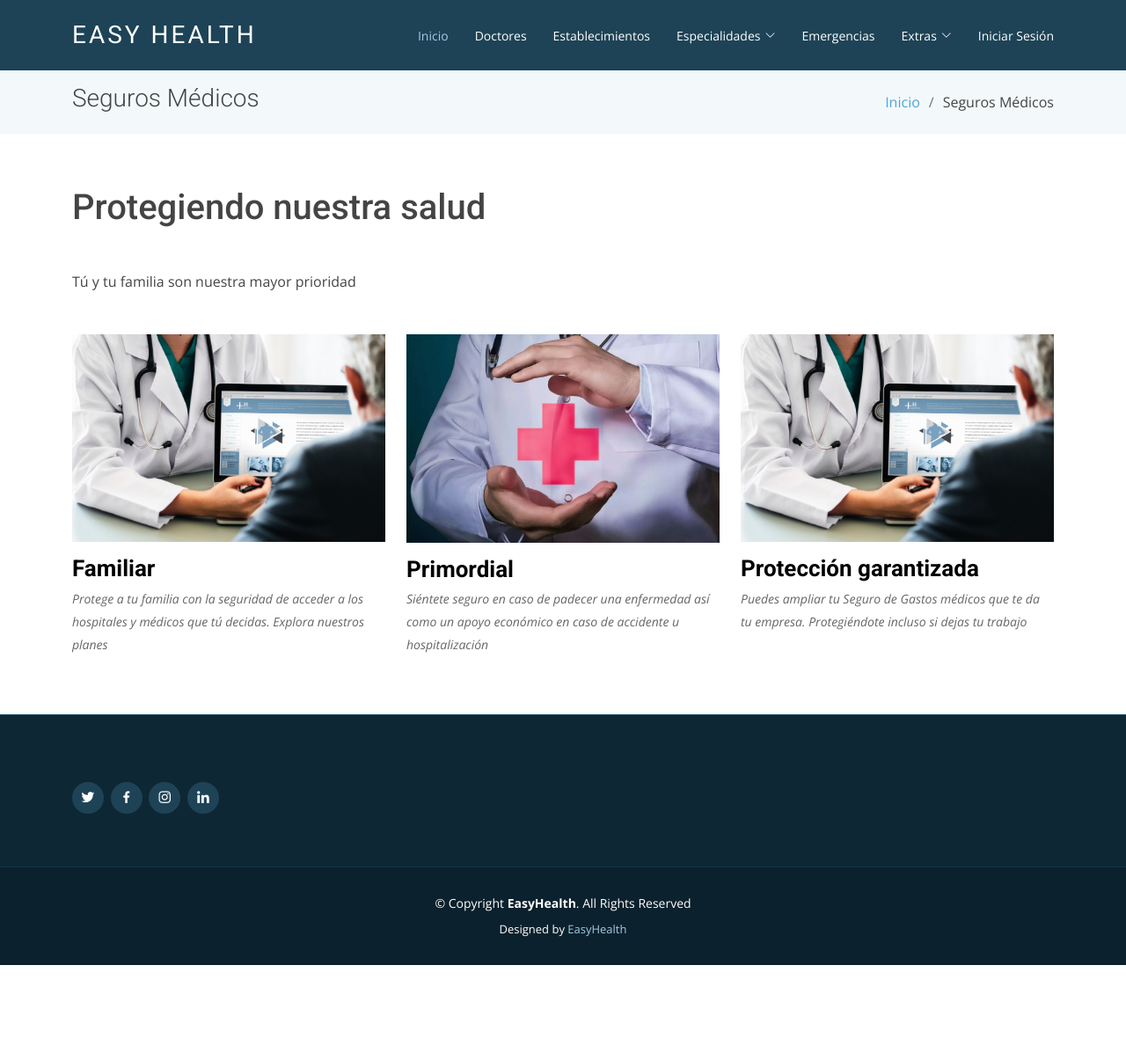
After one commit to RoboG-11/easy-health-project, a PHP site: page /GUI_SegurosMedicos.php in a window 1280 px wide. The commit adds this page. Shown: the whole page at 88% size. Run offline with PHP 8.4, Linux system fonts and the light colour scheme.

Commit message:
feat: Se añade la interfaz de seguros médicos con sus respectivos estilos e imágenes

```diff
--- /dev/null
+++ b/View/GUI_SegurosMedicos.php
@@ -0,0 +1,140 @@
+<!DOCTYPE html>
+<html lang="en">
+
+<head>
+    <meta charset="utf-8">
+    <meta content="width=device-width, initial-scale=1.0" name="viewport">
+
+    <title>Easy Health</title>
+    <meta content="" name="description">
+    <meta content="" name="keywords">
+
+    <!-- Favicons -->
+    <link href="assets/img/favicon.png" rel="icon">
+    <link href="assets/img/apple-touch-icon.png" rel="apple-touch-icon">
+
+    <!-- Google Fonts -->
+    <link href="https://fonts.googleapis.com/css?family=Open+Sans:300,300i,400,400i,600,600i,700,700i|Roboto:300,300i,400,400i,500,500i,700,700i&display=swap" rel="stylesheet">
+
+    <!-- Vendor CSS Files -->
+    <link href="assets/vendor/animate.css/animate.min.css" rel="stylesheet">
+    <link href="assets/vendor/aos/aos.css" rel="stylesheet">
+    <link href="assets/vendor/bootstrap/css/bootstrap.min.css" rel="stylesheet">
+    <link href="assets/vendor/bootstrap-icons/bootstrap-icons.css" rel="stylesheet">
+    <link href="assets/vendor/boxicons/css/boxicons.min.css" rel="stylesheet">
+    <link href="assets/vendor/glightbox/css/glightbox.min.css" rel="stylesheet">
+    <link href="assets/vendor/swiper/swiper-bundle.min.css" rel="stylesheet">
+
+    <!-- Template Main CSS File -->
+    <link href="assets/css/style.css" rel="stylesheet">
+
+    <!-- =======================================================
+  * Template Name: View - v4.11.0
+  * Template URL: https://bootstrapmade.com/free-bootstrap-template-corporate-moderna/
+  * Author: BootstrapMade.com
+  * License: https://bootstrapmade.com/license/
+  ======================================================== -->
+</head>
+
+<body>
+
+    <?php
+    include 'header.php';
+    ?>
+
+    <main id="main">
+
+        <!-- ======= Our Team Section ======= -->
+        <section class="breadcrumbs">
+            <div class="container">
+
+                <div class="d-flex justify-content-between align-items-center">
+                    <h2>Seguros Médicos</h2>
+                    <ol>
+                        <li><a href="index.html">Inicio</a></li>
+                        <li>Seguros Médicos</li>
+                    </ol>
+                </div>
+
+            </div>
+        </section><!-- End Our Team Section -->
+
+        <!-- ======= Team Section ======= -->
+        <section class="seguros" data-aos="fade-up" data-aos-easing="ease-in-out" data-aos-duration="500">
+            <div class="container">
+                <div class="row">
+                    <h1 class="mb-5">Protegiendo nuestra salud</h1>
+                    <p class="mb-5">Tú y tu familia son nuestra mayor prioridad</p>
+                    <div class="col-lg-4 col-md-6 d-flex align-items-stretch">
+                        <a href="" class="seguro">
+                            <div class="seguro-img">
+                                <img src="assets/img/insurance/seguro1.jpg" class="img-fluid" alt="">
+                            </div>
+                            <div class="seguro-info">
+                                <h4>Familiar</h4>
+                                <p>Protege a tu familia con la seguridad de acceder a los hospitales y
+                                    médicos que tú decidas. Explora nuestros planes</p>
+                            </div>
+                        </a>
+                    </div>
+                    <div class="col-lg-4 col-md-6 d-flex align-items-stretch">
+                        <a href="" class="seguro">
+                            <div class="seguro-img">
+                                <img src="assets/img/insurance/seguro2.jpg" class="img-fluid" alt="">
+                            </div>
+                            <div class="seguro-info">
+                                <h4>Primordial</h4>
+                                <p>Siéntete seguro en caso de padecer una enfermedad así como un apoyo
+                                    económico en caso de accidente u hospitalización</p>
+                            </div>
+                        </a>
+                    </div>
+                    <div class="col-lg-4 col-md-6 d-flex align-items-stretch">
+                        <a href="" class="seguro">
+                            <div class="seguro-img">
+                                <img src="assets/img/insurance/seguro1.jpg" class="img-fluid" alt="">
+                            </div>
+                            <div class="seguro-info">
+                                <h4>Protección garantizada</h4>
+                                <p>Puedes ampliar tu Seguro de Gastos médicos que te da tu empresa.
+                                    Protegiéndote incluso si dejas tu trabajo</p>
+                            </div>
+                        </a>
+                    </div>
+
+
+
+
+
+
+
+
+                </div>
+
+            </div>
+        </section><!-- End Team Section -->
+
+    </main><!-- End #main -->
+
+    <?php
+    include 'footer.php';
+    ?>
+
+    <a href="#" class="back-to-top d-flex align-items-center justify-content-center"><i class="bi bi-arrow-up-short"></i></a>
+
+    <!-- Vendor JS Files -->
+    <script src="assets/vendor/purecounter/purecounter_vanilla.js"></script>
+    <script src="assets/vendor/aos/aos.js"></script>
+    <script src="assets/vendor/bootstrap/js/bootstrap.bundle.min.js"></script>
+    <script src="assets/vendor/glightbox/js/glightbox.min.js"></script>
+    <script src="assets/vendor/isotope-layout/isotope.pkgd.min.js"></script>
+    <script src="assets/vendor/swiper/swiper-bundle.min.js"></script>
+    <script src="assets/vendor/waypoints/noframework.waypoints.js"></script>
+    <script src="assets/vendor/php-email-form/validate.js"></script>
+
+    <!-- Template Main JS File -->
+    <script src="assets/js/main.js"></script>
+
+</body>
+
+</html>
--- a/View/assets/css/style.css
+++ b/View/assets/css/style.css
@@ -1512,6 +1512,38 @@ section {
   line-height: 0;
   font-size: 18px;
 }
+/*--------------------------------------------------------------
+# Team
+--------------------------------------------------------------*/
+.seguros{
+  background: #fff;
+  padding-bottom: 30px;
+}
+
+.seguros .seguro {
+  margin-bottom: 20px;
+  overflow: hidden;
+}
+
+.seguros .seguro .seguro-img {
+  position: relative;
+  overflow: hidden;
+  height: auto;
+}
+
+.seguros .seguro .seguro-info h4 {
+  color: black;
+  font-weight: 700;
+  margin: 15px 0 5px 0;
+  font-size: 26px;
+}
+
+.seguros .seguro .seguro-info p {
+  font-style: italic;
+  font-size: 14px;
+  line-height: 26px;
+  color: #666;
+}
 
 /*--------------------------------------------------------------
 # Contact
```
Also changed, not shown: View/assets/img/insurance/seguro1.jpg (added), View/assets/img/insurance/seguro2.jpg (added), View/assets/img/insurance/seguro3.jpg (added).
